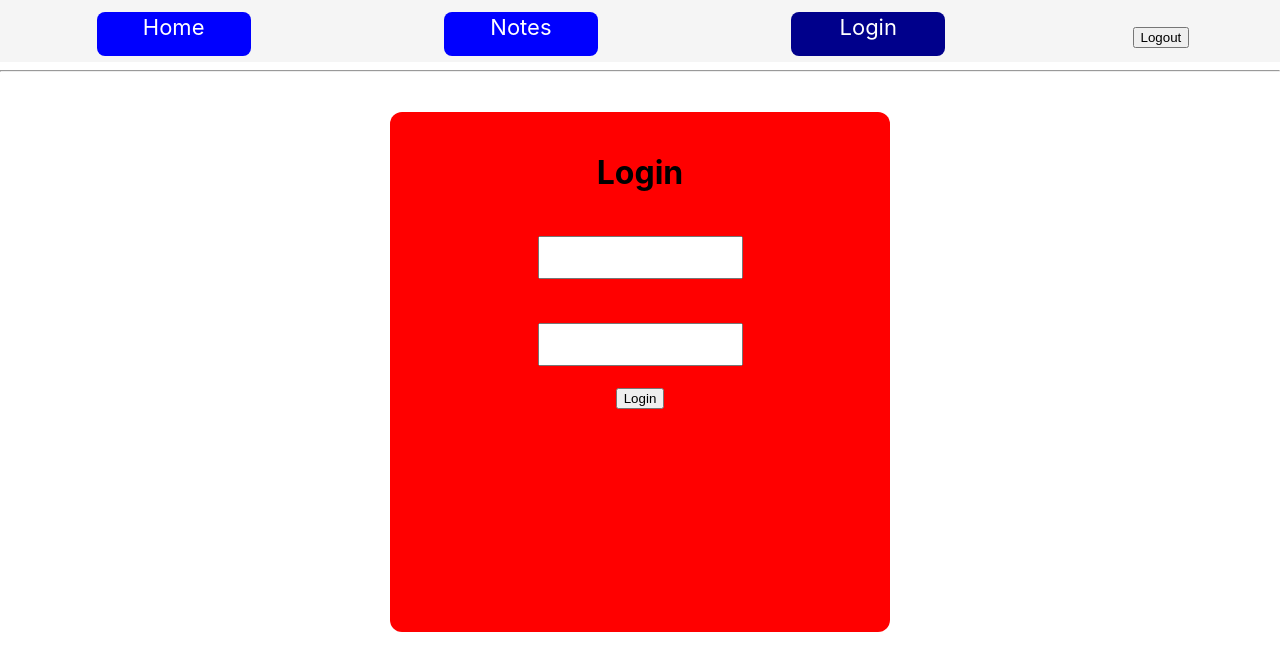
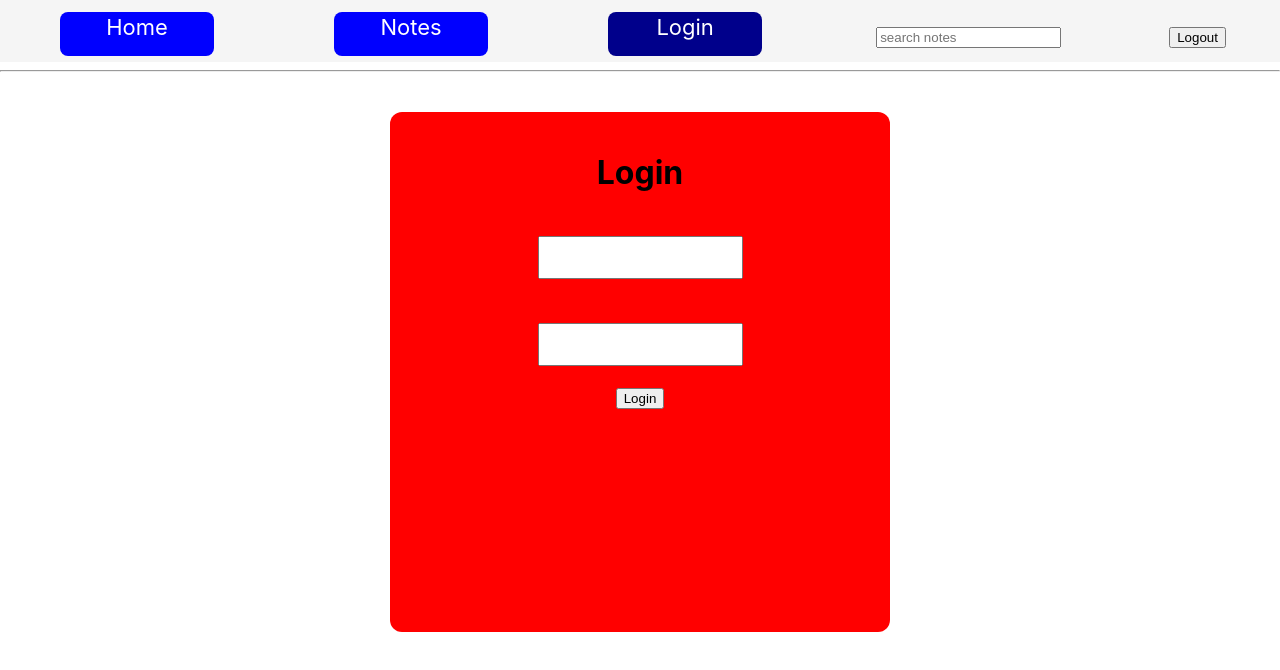
Before and after one commit to iSaacSigei/phase-2-final-project, a React (Create React App) app: page /login in a window 1280 px wide. Shown: the top 670 px of the page. Built offline with nearby package versions, Linux system fonts and the light colour scheme; data requests are answered from the project's data file.

Commit message:
added a search section to the nav bar

```diff
--- a/src/components/NavBar.js
+++ b/src/components/NavBar.js
@@ -1,11 +1,15 @@
 import React from "react";
-import { NavLink, useHistory } from "react-router-dom";
+import { Link, NavLink, useHistory } from "react-router-dom";
 
-function NavBar({ setIsLoggedIn }) {
+function NavBar({ setIsLoggedIn,setSearch }) {
   const history = useHistory();
   function handleLogout() {
     setIsLoggedIn(false);
     history.push("/login");
+  }
+  function handleSearch(e){
+    setSearch(e.target.value)
+
   }
 
   const linkStyles = {
@@ -54,6 +58,7 @@ function NavBar({ setIsLoggedIn }) {
       >
         Login
       </NavLink>
+      <input onChange={handleSearch} type="text" placeholder="search notes"/>
       <button onClick={handleLogout}>Logout</button>
     </div>
   );
```
